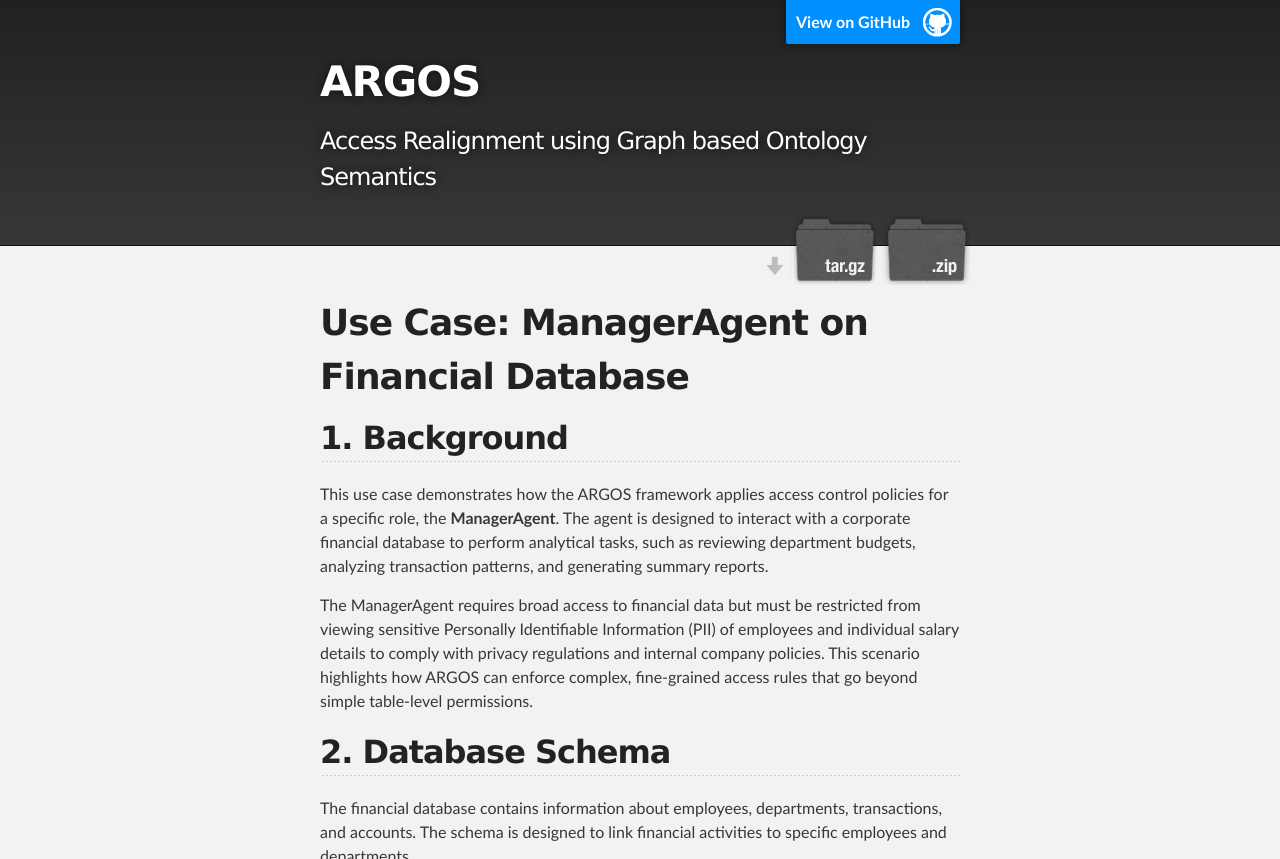
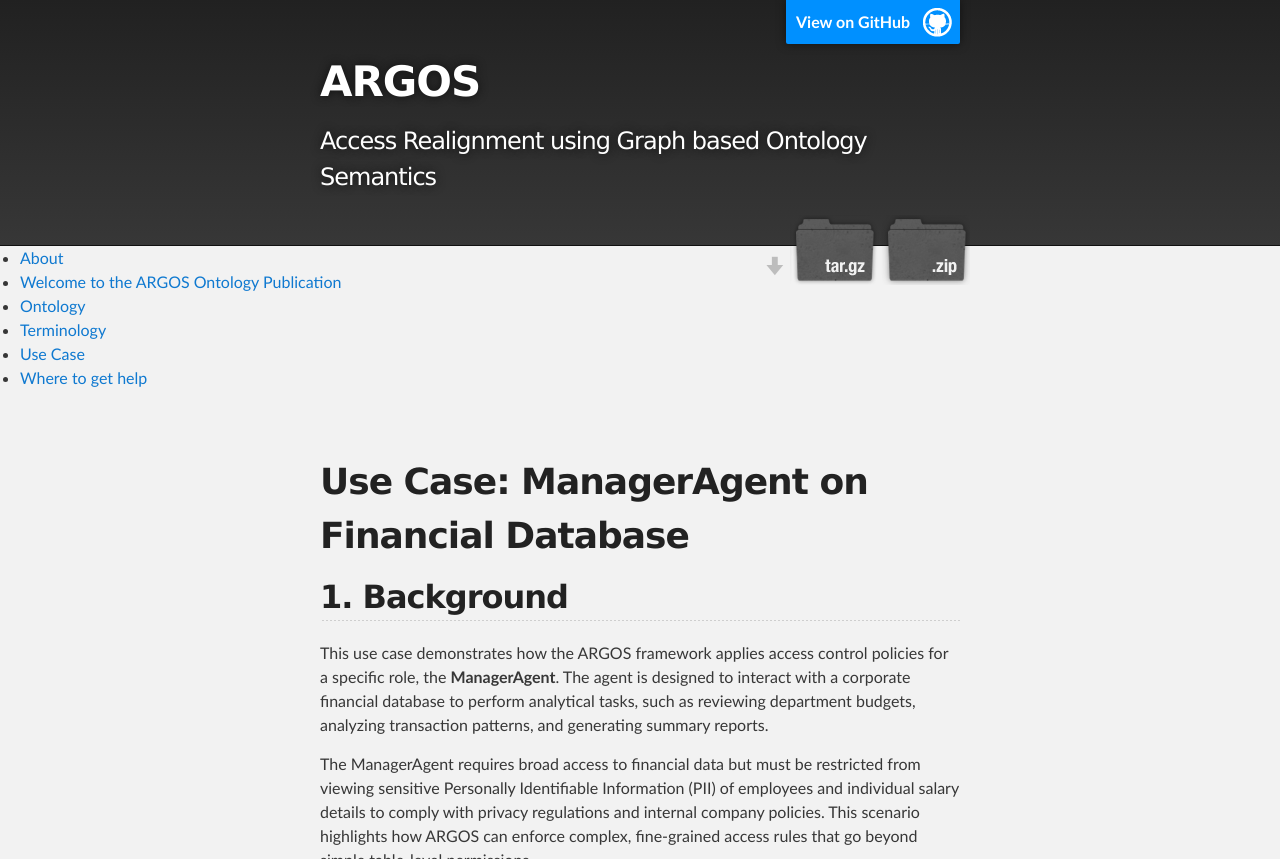
Before and after one commit to tetherless-world/argos, a Jekyll site: the page built from user_case.md, in a window 1280 px wide and 900 px high, cut to the strip 0-859 px from the top of the window. Built offline with Jekyll 4.4.1, drawn with Linux system fonts in a browser that asks for light colours.

Commit message:
[add] page navigation

```diff
--- a/_layouts/default.html
+++ b/_layouts/default.html
@@ -34,6 +34,24 @@
 
     <!-- MAIN CONTENT -->
     <div id="main_content_wrap" class="outer">
+      <!-- SIDEBAR NAVIGATION -->
+        <aside id="sidebar">
+          <nav>
+            <ul>
+              <!-- Loop through all pages to generate navigation -->
+              {% assign pages = site.pages | sort: "order" %}
+              {% for p in pages %}
+                {% if p.title %}
+                  <li>
+                    <a href="{{ p.url | relative_url }}" {% if p.url == page.url %}class="active"{% endif %}>
+                      {{ p.title }}
+                    </a>
+                  </li>
+                {% endif %}
+              {% endfor %}
+            </ul>
+          </nav>
+        </aside>
       <section id="main_content" class="inner">
         {{ content }}
       </section>
--- a/about.md
+++ b/about.md
@@ -1,5 +1,6 @@
 ---
 layout: default
+title: About
 ---
 
 # About
--- a/ontology.md
+++ b/ontology.md
@@ -1,5 +1,6 @@
 ---
 layout: default
+title: Ontology
 ---
 
 # Ontology
--- a/terminology.md
+++ b/terminology.md
@@ -1,5 +1,6 @@
 ---
 layout: default
+title: Terminology
 ---
 
 # Terminology
```
Also changed, not shown: another-page.md (deleted, +0 -9 lines), user_case.md (+1 -1 lines), README.md (deleted).
